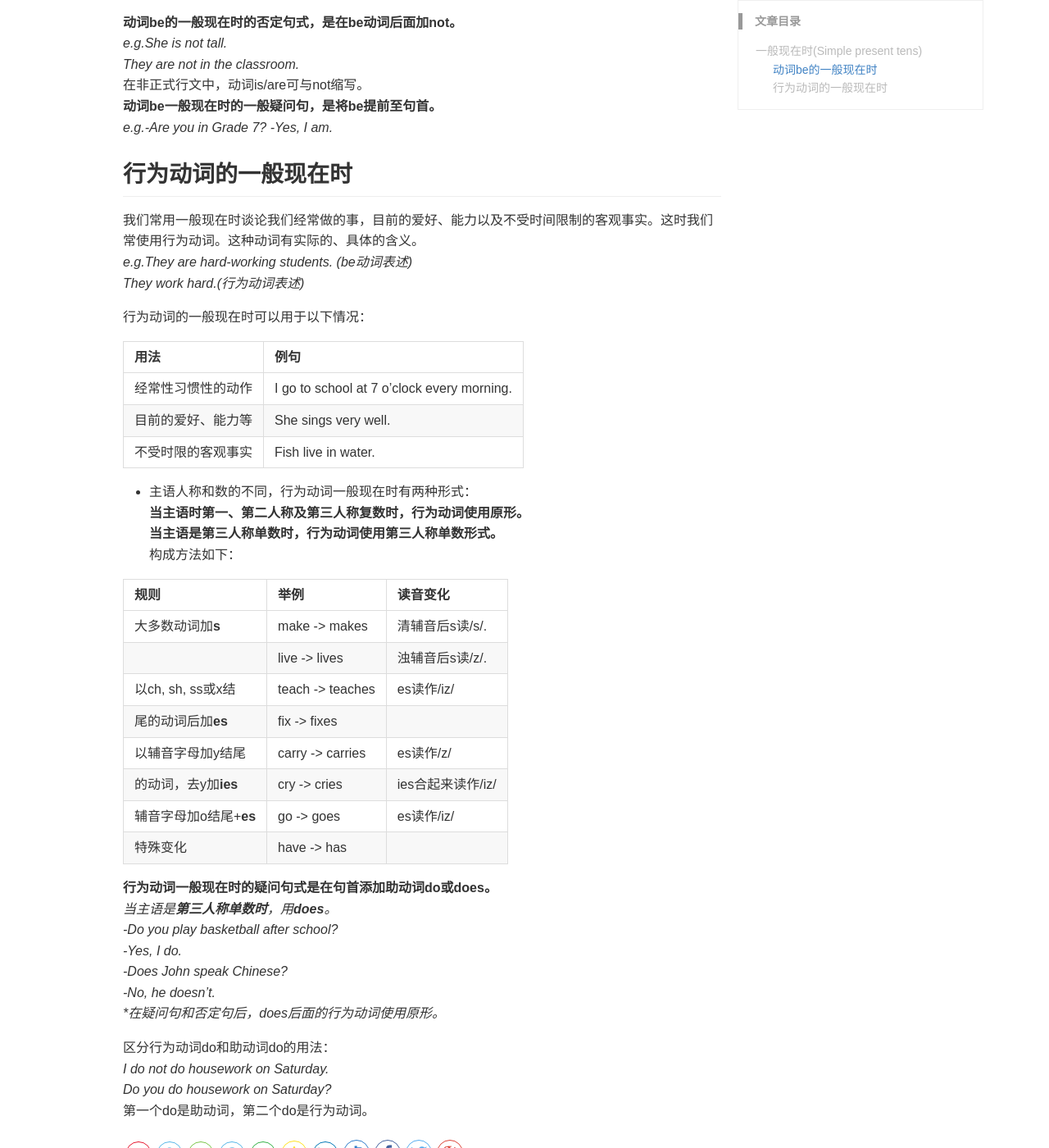
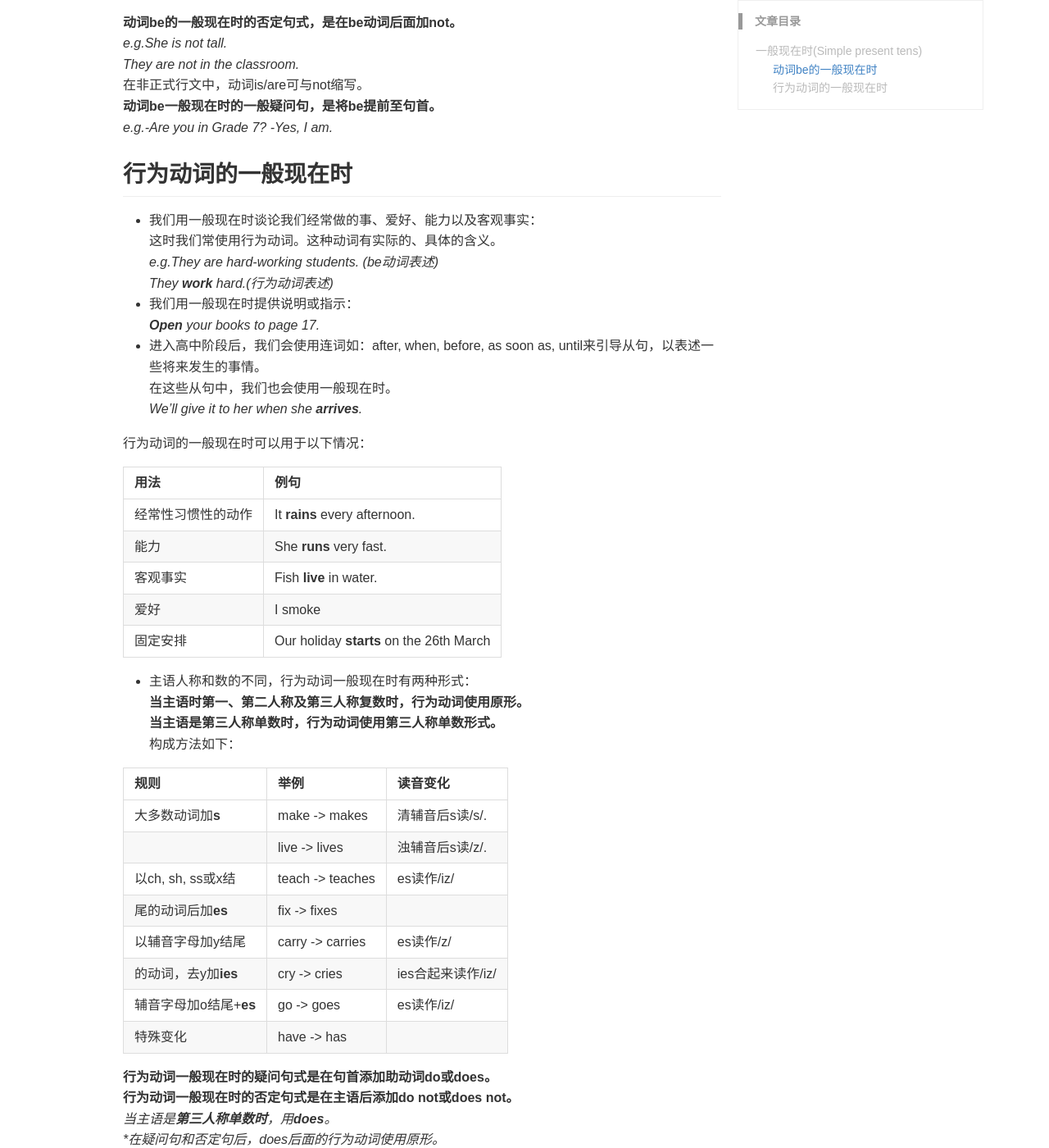
Before and after one commit to JorinEdu/JorinEdu.github.io, a Jekyll site: the page built from _posts/2018-12-3-Simple-Present-Tens.md, in a window 1280 px wide and 1400 px high, scrolled down 585 px. Shown: the whole window at 82% size. Built offline with Jekyll 4.4.1, drawn with Linux system fonts in a browser that asks for light colours; comment, search, counter and statistics services are not loaded.

Commit message:
Update 2018-12-3-Simple-Present-Tens.md

```diff
--- a/_posts/2018-12-3-Simple-Present-Tens.md
+++ b/_posts/2018-12-3-Simple-Present-Tens.md
@@ -26,17 +26,25 @@ keywords: tens
 *e.g.-Are you in Grade 7?* *-Yes, I am.*
 
 ## 行为动词的一般现在时
-我们常用一般现在时谈论我们经常做的事，目前的爱好、能力以及不受时间限制的客观事实。这时我们常使用行为动词。这种动词有实际的、具体的含义。
+* 我们用一般现在时谈论我们经常做的事、爱好、能力以及客观事实：
+ 这时我们常使用行为动词。这种动词有实际的、具体的含义。
 *e.g.They are hard-working students. (be动词表述)*
-*They work hard.(行为动词表述)*
+*They **work** hard.(行为动词表述)*
+* 我们用一般现在时提供说明或指示：
+***Open** your books to page 17.*
+* 进入高中阶段后，我们会使用连词如：after, when, before, as soon as, until来引导从句，以表述一些将来发生的事情。
+在这些从句中，我们也会使用一般现在时。
+*We'll give it to her when she **arrives**.*
 
 行为动词的一般现在时可以用于以下情况：
 
 |用法              |例句                                      |
 |:-----------------|:-----------------------------------------|
-|经常性习惯性的动作|I go to school at 7 o'clock every morning.|
-|目前的爱好、能力等|She sings very well.                      |
-|不受时限的客观事实|Fish live in water.                       |
+|经常性习惯性的动作|It **rains** every afternoon.             |
+|能力              |She **runs** very fast.                   |
+|客观事实          |Fish **live** in water.                   |
+|爱好              |I smoke                                   |
+|固定安排          |Our holiday **starts** on the 26th March  |
 
 * 主语人称和数的不同，行为动词一般现在时有两种形式：
 **当主语时第一、第二人称及第三人称复数时，行为动词使用原形。**
@@ -55,12 +63,14 @@ keywords: tens
 |特殊变化              |have -> has     |                 |
 
 **行为动词一般现在时的疑问句式是在句首添加助动词do或does。**
+**行为动词一般现在时的否定句式是在主语后添加do not或does not。**
 *当主语是**第三人称单数时**，用**does**。*
+**在疑问句和否定句后，does后面的行为动词使用原形。*
 *-Do you play basketball after school?
 -Yes, I do.
 -Does John speak Chinese?
 -No, he doesn't.*
-**在疑问句和否定句后，does后面的行为动词使用原形。*
+
 
 区分行为动词do和助动词do的用法：
 *I do not do housework on Saturday.
```
